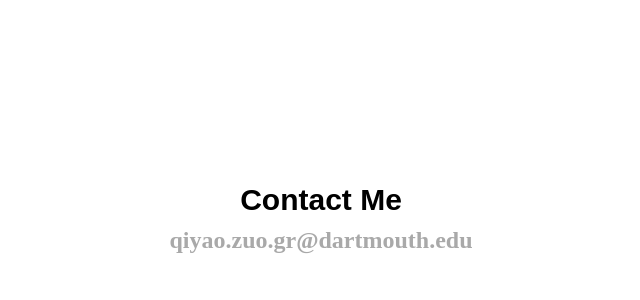
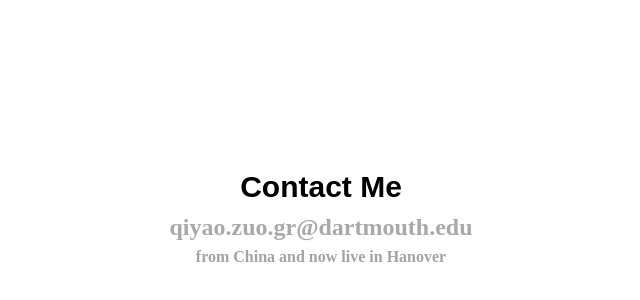
Before and after one commit to irenezuo20/qiyaozuo.me, a plain HTML site: page transition.html in a window 1280 px wide. Shown: the part 982-1282 px from the top of the page, without its empty margins (319-959 px from the left). Drawn offline with Linux system fonts and the light colour scheme.

Commit message:
change text and add from

```diff
--- a/css/t_style.css
+++ b/css/t_style.css
@@ -17,6 +17,12 @@ header h1{
 h2{
   font-family: serif;
   color: darkgray;
+}
+h4{
+  margin-top: 7px;
+  font-family: serif;
+  color: rgb(141, 141, 141);
+  opacity: 0.8;
 }
 header{
     height: 100vh;
--- a/transition.html
+++ b/transition.html
@@ -23,6 +23,7 @@
             <div class="page2">
                 <h1>Contact Me</h1>
                  <h2>qiyao.zuo.gr@dartmouth.edu</h2>
+                 <h4>from China and now live in Hanover</h4>
             </div>
         </section>
         <script src="./js/t_app.js"></script>
```
Also changed, not shown: index.html (+1 -1 lines).
